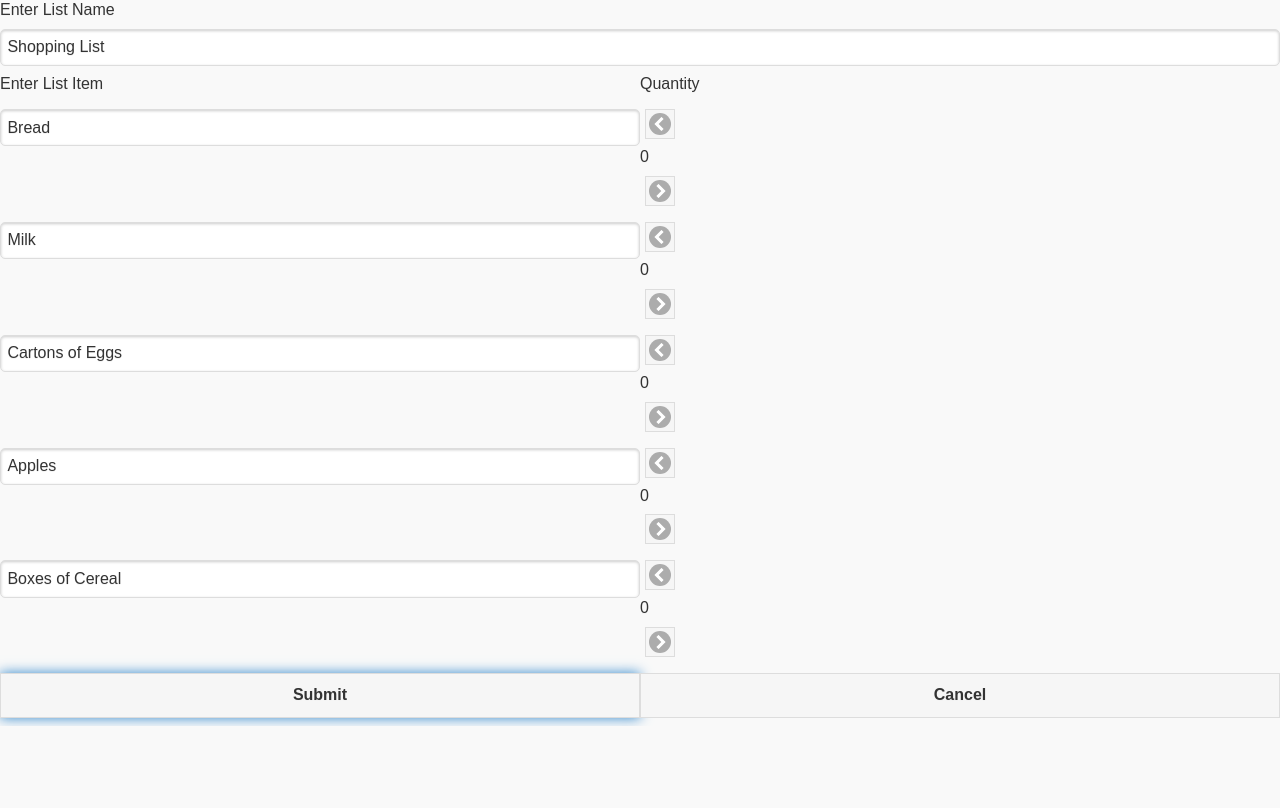
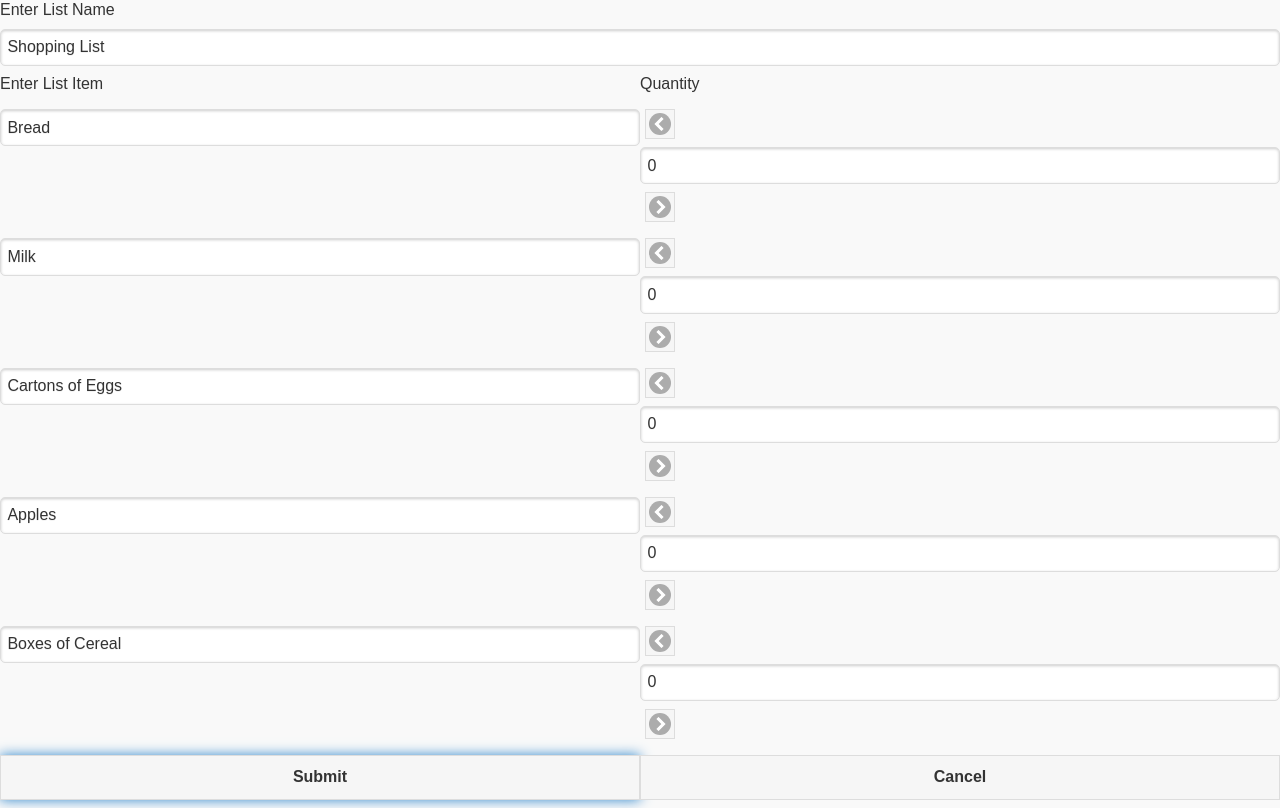
Before and after one commit to JoshMangoff/Midterm-ShoppingList, a website: page index.html in a window 1280 px wide. Both pictures are taken after a click on the button "Submit". Drawn offline with Linux system fonts and the light colour scheme; files whose address does not match are found by name.

Commit message:
New Push

```diff
--- /dev/null
+++ b/Scripts/myjs/button.js
@@ -0,0 +1,73 @@
+/*
+* button.js
+* Josh Mangoff
+* 200284512
+* Wednesday, February 22, 2017
+* button events shopping list
+*/
+$(document).bind('pageinit',function(){
+
+    //variables
+    var buttonPressed;
+
+    //function for buttons
+    $("button").bind("click",function(event, ui){
+        buttonPressed = $(this);
+        if(buttonPressed.text == "Submit") {
+
+        }
+        else if (buttonPressed.text == "Cancel"){
+            document.getElementById("lbl1").value = 0;
+            document.getElementById("lbl2").value = 0;
+            document.getElementById("lbl3").value = 0;
+            document.getElementById("lbl4").value = 0;
+            document.getElementById("lbl5").value = 0;
+        }
+        else{
+            //calcs
+            if(buttonPressed.id == "btn1low" & document.getElementById("lbl1").value > 0){
+                document.getElementById("lbl1").value =
+                  document.getElementById("lbl1").value - 1;
+            }
+            else if(buttonPressed.id == "btn2low" & document.getElementById("lbl2").value > 0){
+                document.getElementById("lbl2").value =
+                  document.getElementById("lbl2").value - 1;
+            }
+            else if(buttonPressed.id == "btn3low" & document.getElementById("lbl3").value > 0){
+                document.getElementById("lbl3").value =
+                  document.getElementById("lbl3").value - 1;
+            }
+            else if(buttonPressed.id == "btn4low" & document.getElementById("lbl4").value > 0){
+                document.getElementById("lbl4").value =
+                  document.getElementById("lbl4").value - 1;
+            }
+            else if(buttonPressed.id == "btn5low" & document.getElementById("lbl5").value > 0){
+                document.getElementById("lbl5").value =
+                  document.getElementById("lbl5").value - 1;
+            }
+            else if(buttonPressed.id == "btn1high"){
+                 document.getElementById("lbl1").value =
+                   document.getElementById("lbl1").value + 1;
+            }
+            else if(buttonPressed.id == "btn2high"){
+                 document.getElementById("lbl2").value =
+                   document.getElementById("lbl2").value + 1;
+            }
+            else if(buttonPressed.id == "btn3high"){
+                 document.getElementById("lbl3").value =
+                   document.getElementById("lbl3").value + 1;
+            }
+            else if(buttonPressed.id == "btn4high"){
+                 document.getElementById("lbl4").value =
+                   document.getElementById("lbl4").value + 1;
+            }
+            else if(buttonPressed.id == "btn5high"){
+                 document.getElementById("lbl5").value =
+                   document.getElementById("lbl5").value + 1;
+            }
+
+        }
+
+    });
+
+});
--- a/index.html
+++ b/index.html
@@ -30,29 +30,33 @@
 
       <div class="ui-block-a"><input value="Bread"></input></div>
       <div class="ui-block-b">
-        <button class="ui-btn ui-icon-carat-l ui-btn-icon-notext"></button>
-        <label>0</label>
-        <button class="ui-btn ui-icon-carat-r ui-btn-icon-notext"></button></div>
+        <button id="btn1low" class="ui-btn ui-icon-carat-l ui-btn-icon-notext"></button>
+        <input readonly="readonly" id="lbl1" value="0"></input>
+        <button id="btn1high" class="ui-btn ui-icon-carat-r ui-btn-icon-notext"></button></div>
 
       <div class="ui-block-a"><input value="Milk"></input></div>
-      <div class="ui-block-b"> <button class="ui-btn ui-icon-carat-l ui-btn-icon-notext"></button>
-        <label>0</label>
-        <button class="ui-btn ui-icon-carat-r ui-btn-icon-notext"></button></div>
+      <div class="ui-block-b">
+        <button id="btn2low" class="ui-btn ui-icon-carat-l ui-btn-icon-notext"></button>
+        <input readonly="readonly" id="lbl2" value="0"></input>
+        <button id="btn2high" class="ui-btn ui-icon-carat-r ui-btn-icon-notext"></button></div>
 
       <div class="ui-block-a"><input value="Cartons of Eggs"></input></div>
-      <div class="ui-block-b"> <button class="ui-btn ui-icon-carat-l ui-btn-icon-notext"></button>
-        <label>0</label>
-        <button class="ui-btn ui-icon-carat-r ui-btn-icon-notext"></button></div>
+      <div class="ui-block-b">
+        <button id="btn3low" class="ui-btn ui-icon-carat-l ui-btn-icon-notext"></button>
+        <input readonly="readonly" id="lbl3" value="0"></input>
+        <button id="btn3high" class="ui-btn ui-icon-carat-r ui-btn-icon-notext"></button></div>
 
       <div class="ui-block-a"><input value="Apples"></input></div>
-      <div class="ui-block-b"> <button class="ui-btn ui-icon-carat-l ui-btn-icon-notext"></button>
-        <label>0</label>
-        <button class="ui-btn ui-icon-carat-r ui-btn-icon-notext"></button></div>
+      <div class="ui-block-b">
+        <button id="btn4low" class="ui-btn ui-icon-carat-l ui-btn-icon-notext"></button>
+        <input readonly="readonly" id="lbl4" value="0"></input>
+        <button id="btn4high" class="ui-btn ui-icon-carat-r ui-btn-icon-notext"></button></div>
 
       <div class="ui-block-a"><input value="Boxes of Cereal"></input></div>
-      <div class="ui-block-b"> <button class="ui-btn ui-icon-carat-l ui-btn-icon-notext"></button>
-        <label>0</label>
-        <button class="ui-btn ui-icon-carat-r ui-btn-icon-notext"></button></div>
+      <div class="ui-block-b">
+        <button id="btn5low" class="ui-btn ui-icon-carat-l ui-btn-icon-notext"></button>
+        <input readonly="readonly" id="lbl5" value="0"></input>
+        <button id="btn5high" class="ui-btn ui-icon-carat-r ui-btn-icon-notext"></button></div>
 
       <!-- Buttons -->
       <div class="ui-block-a"><button class="ui-btn">Submit</button></div>
@@ -63,5 +67,6 @@
   <!-- JavaScript Section -->
   <script src="\Scripts\lib\jquery\dist\jquery.min.js"></script>
   <script src="\Scripts\lib\jquery-mobile-bower\js\jquery.mobile-1.4.5.min.js"></script>
+  <script src="\Scripts\myjs\button.js"></script>
 </body>
 </html>
```
